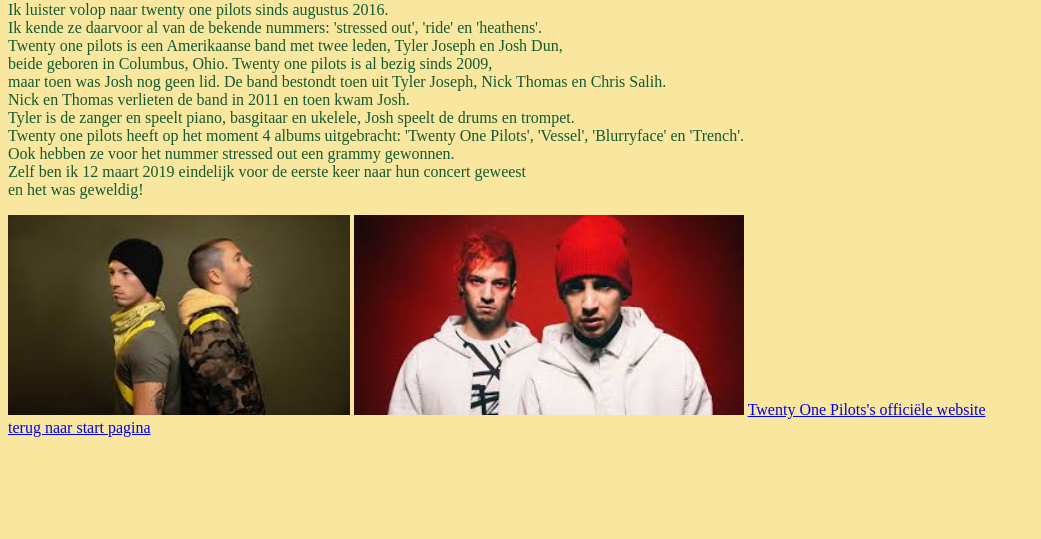
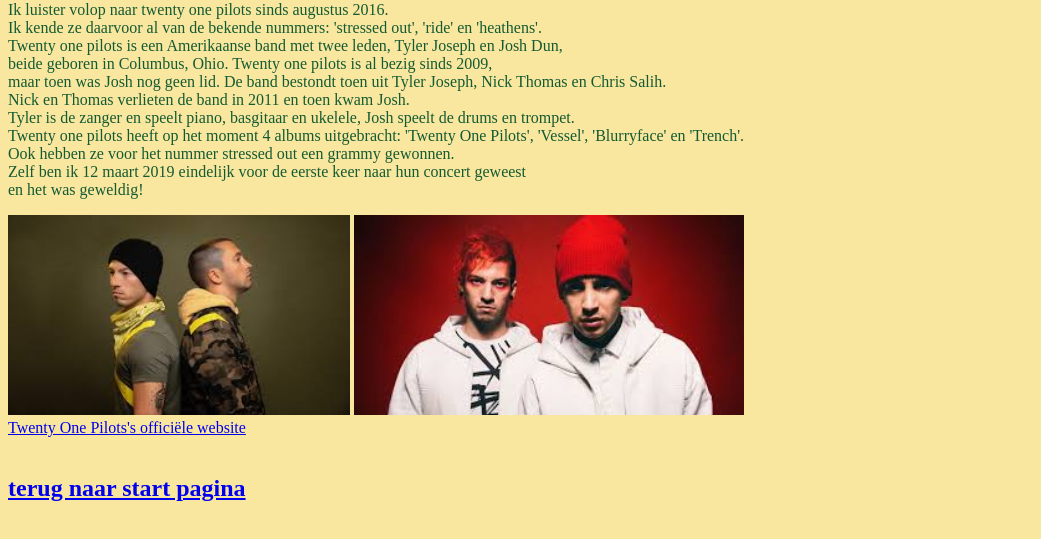
Before and after one commit to Nina2121/welkom, a plain HTML site: page top.html in a window 1280 px wide. Shown: the part 79-618 px from the top of the page, without its empty margins (0-1041 px from the left). Drawn offline with Linux system fonts and the light colour scheme.

Commit message:
opmaak verbeterd

```diff
--- a/top.html
+++ b/top.html
@@ -23,9 +23,10 @@ en het was geweldig!</p>
  <img src="top1.png" alt="twenty one pilots trench" title="Twenty One Pilots Trench" height="200">
  <img src="top2.jpg" alt="twenty one pilots blurryface" title="Twenty One Pilots Blurryface" height="200">
 
-<a href="https://www.twentyonepilots.com/">Twenty One Pilots's officiële website</a><br>
-
-<a href="index.html">terug naar start pagina</a>
+<br><a href="https://www.twentyonepilots.com/">Twenty One Pilots's officiële website</a>
+<br>
+<br>
+ <h2><a href="index.html">terug naar start pagina</a></h2>
 
 </body>
 </html>
```
